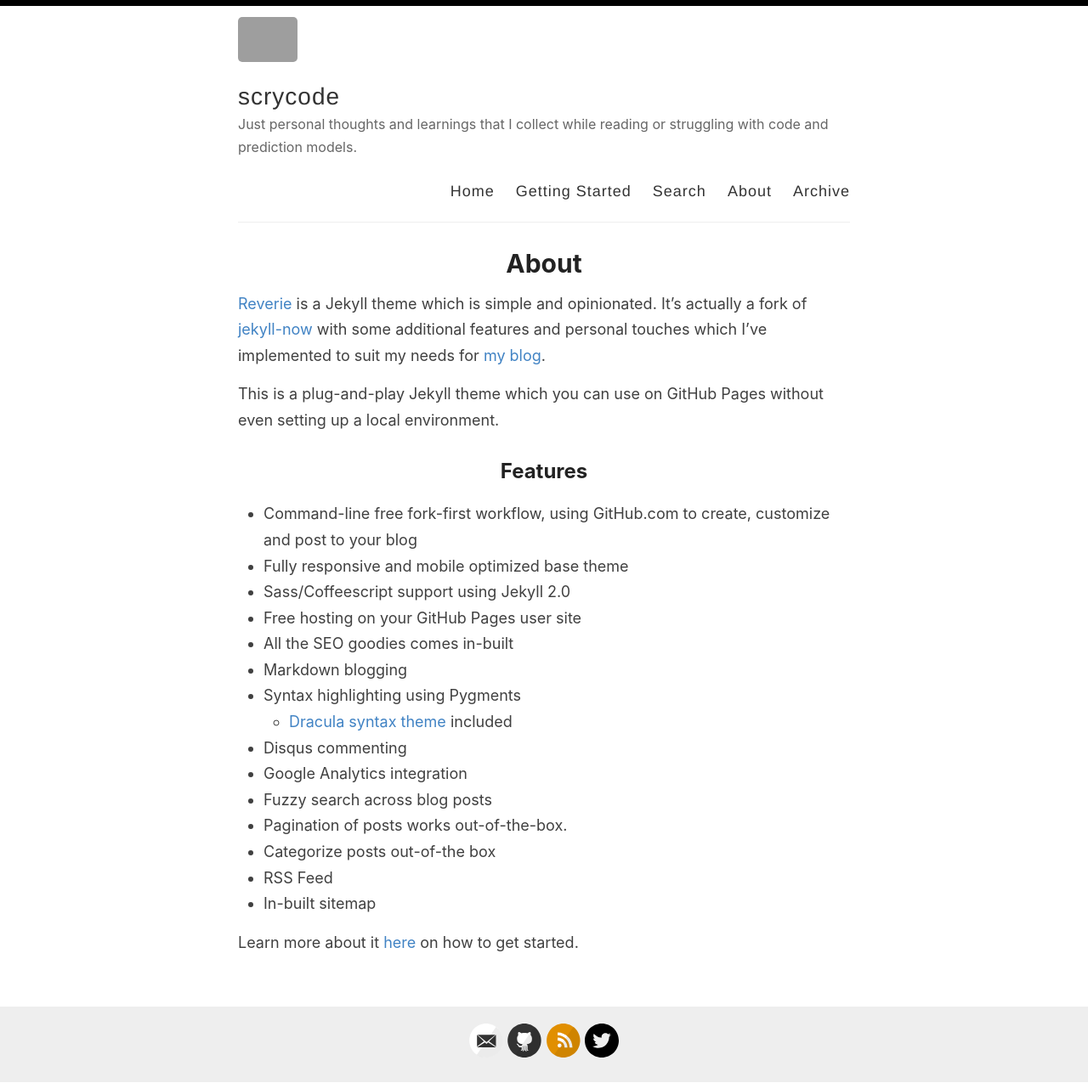
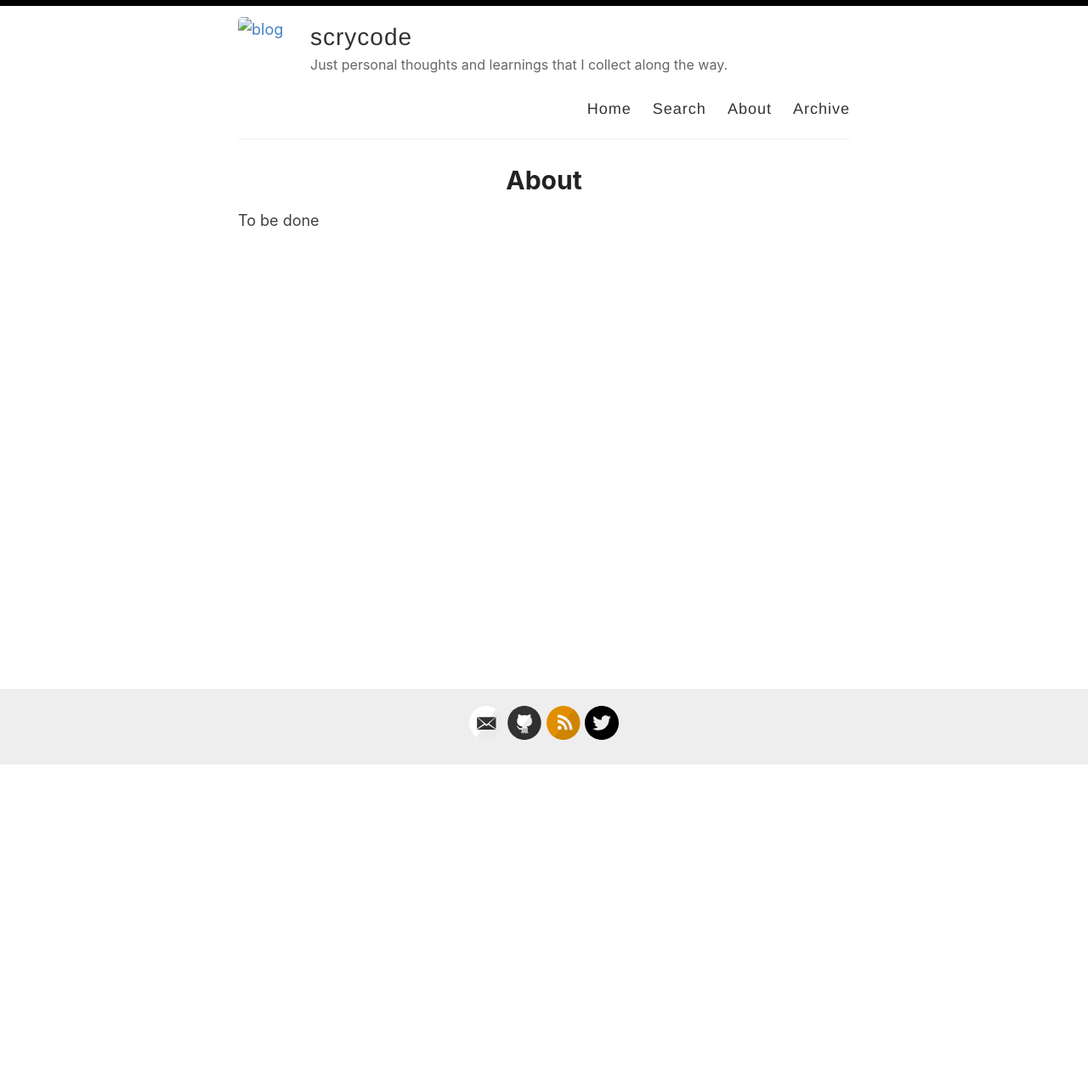
Before and after one commit to helmutlutz/blog, a Jekyll site: the page built from docs/_pages/about.md, in a window 1280 px wide. Shown: the whole page at 85% size. Built offline with Jekyll 4.4.1, drawn with Linux system fonts in a browser that asks for light colours; after the commit the page ends 901 px from its top, so only the background shows below that; grey boxes are pictures that could not be loaded.

```diff
--- a/docs/_config.yml
+++ b/docs/_config.yml
@@ -9,10 +9,10 @@
 author: Helmut Lutz
 
 # Short bio or description (displayed in the header)
-description: Just personal thoughts and learnings that I collect while reading or struggling with code and prediction models.
+description: Just personal thoughts and learnings that I collect along the way.
 
 # URL of your avatar or profile pic (you could use your GitHub profile pic)
-avatar: /images/reverie.png
+avatar: # /images/reverie.png
 
 #
 # Flags below are optional
@@ -46,7 +46,7 @@
 # For newer "GA4" analytics, use the following instead of the "UA" entry above
 #google_analytics_ga4: G-GABC1DEFG
 
-# Your website URL (e.g. http://amitmerchant1990.github.io or http://www.amitmerchant.com)
+# Your website URL (e.g. http://amitmerchant1990.github.io or http://www.scrycode.de)
 # Used for Sitemap.xml and your RSS feed
 enforce_ssl: https://www.scrycode.de
 
--- a/docs/_layouts/default.html
+++ b/docs/_layouts/default.html
@@ -29,7 +29,6 @@
 
             <nav>
               <a href="{{ site.baseurl }}/">Home</a>
-              <a href="{{ site.baseurl }}/getting-started">Getting Started</a>
               <a href="{{ site.baseurl }}/search">Search</a>
               <a href="{{ site.baseurl }}/about">About</a>
               <a href="{{ site.baseurl }}/archive">Archive</a>
--- a/docs/_pages/about.md
+++ b/docs/_pages/about.md
@@ -4,26 +4,4 @@
 permalink: /about/
 ---
 
-[Reverie](https://github.com/amitmerchant1990/reverie) is a Jekyll theme which is simple and opinionated. It's actually a fork of [jekyll-now](https://github.com/barryclark/jekyll-now) with some additional features and personal touches which I've implemented to suit my needs for [my blog](https://www.amitmerchant.com).
-
-This is a plug-and-play Jekyll theme which you can use on GitHub Pages without even setting up a local environment.
-
-## Features
-
-- Command-line free fork-first workflow, using GitHub.com to create, customize and post to your blog
-- Fully responsive and mobile optimized base theme
-- Sass/Coffeescript support using Jekyll 2.0
-- Free hosting on your GitHub Pages user site
-- All the SEO goodies comes in-built
-- Markdown blogging
-- Syntax highlighting using Pygments
-    - [Dracula syntax theme](https://draculatheme.com/) included
-- Disqus commenting
-- Google Analytics integration
-- Fuzzy search across blog posts
-- Pagination of posts works out-of-the-box.
-- Categorize posts out-of-the box
-- RSS Feed
-- In-built sitemap
-
-Learn more about it [here](https://github.com/amitmerchant1990/reverie) on how to get started.
+To be done
--- a/docs/_posts/2023-01-04-setting-up-a-jekyll-blog.markdown
+++ b/docs/_posts/2023-01-04-setting-up-a-jekyll-blog.markdown
@@ -4,10 +4,9 @@
 date:   2023-01-03 20:55:50 +0100
 categories: SetupNotes
 ---
-These are the steps that I followed:
+This is just a plain list of steps that I followed to get this site up and running.
 - Starting from scratch on Windows, I followed this guide for the Jekyll installation: [Jekyll installation guide][jekyll-installation]
-- Next you need to setup github-pages with jekyll. Follow this guide: [Github pages guide][ghpages-setup]
-- Adding content is described in this article: [Adding content][adding-content-to-ghpages]
+- The tutorial in [Github pages guide][ghpages-setup] describe how to set up the repostiory and how to create a site with Jekyll
 
 # Issues
 - Running the page locally did not quite work as in the guide above, you have to add webrick in between:
```
Also changed, not shown: docs/_pages/getting-started.md (deleted, +0 -51 lines), docs/_posts/2023-01-06-developing-with-docker.markdown (renamed from docs/_drafts/developing-with-docker.markdown, +11 -7 lines), docs/README.md (deleted).
